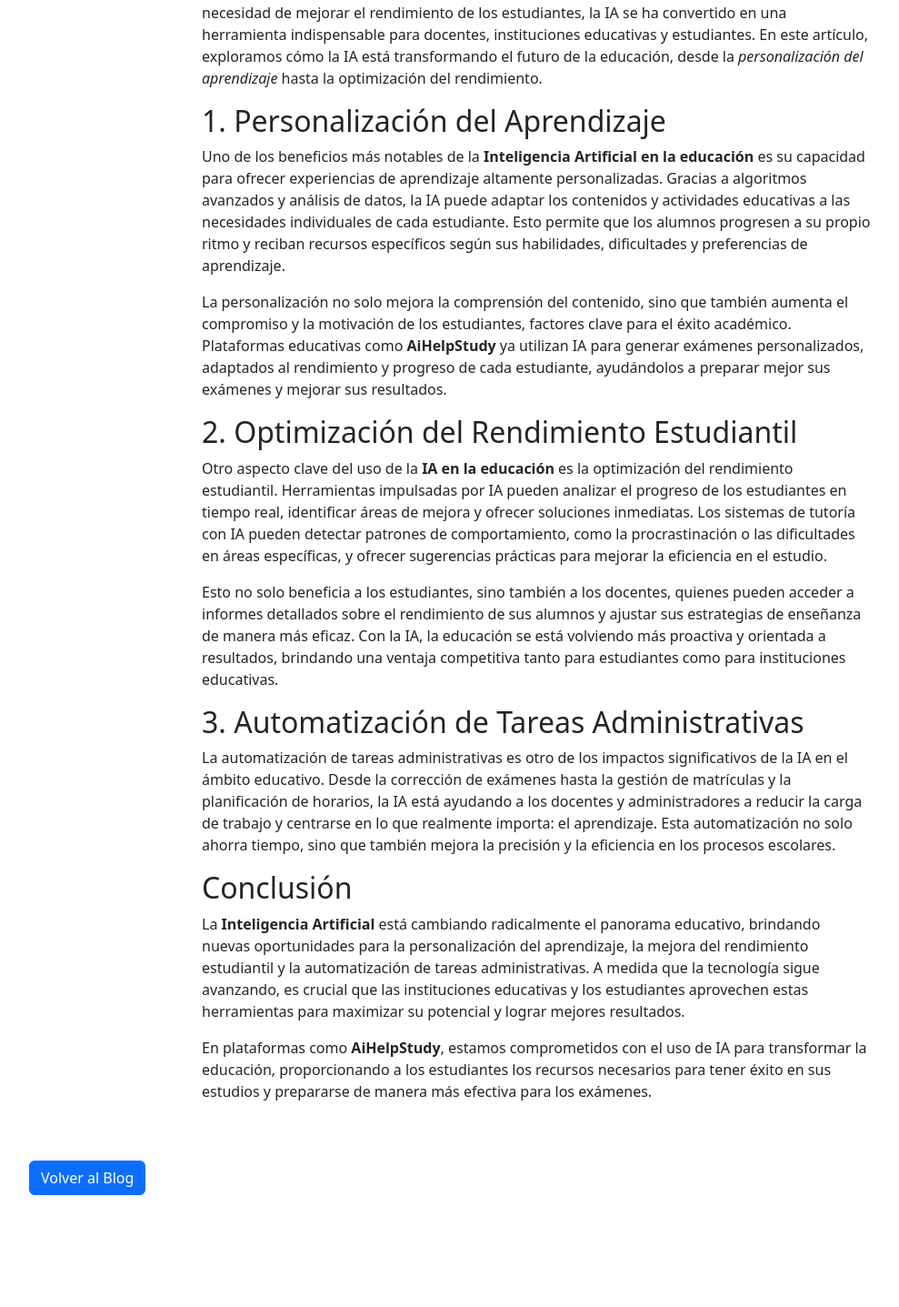
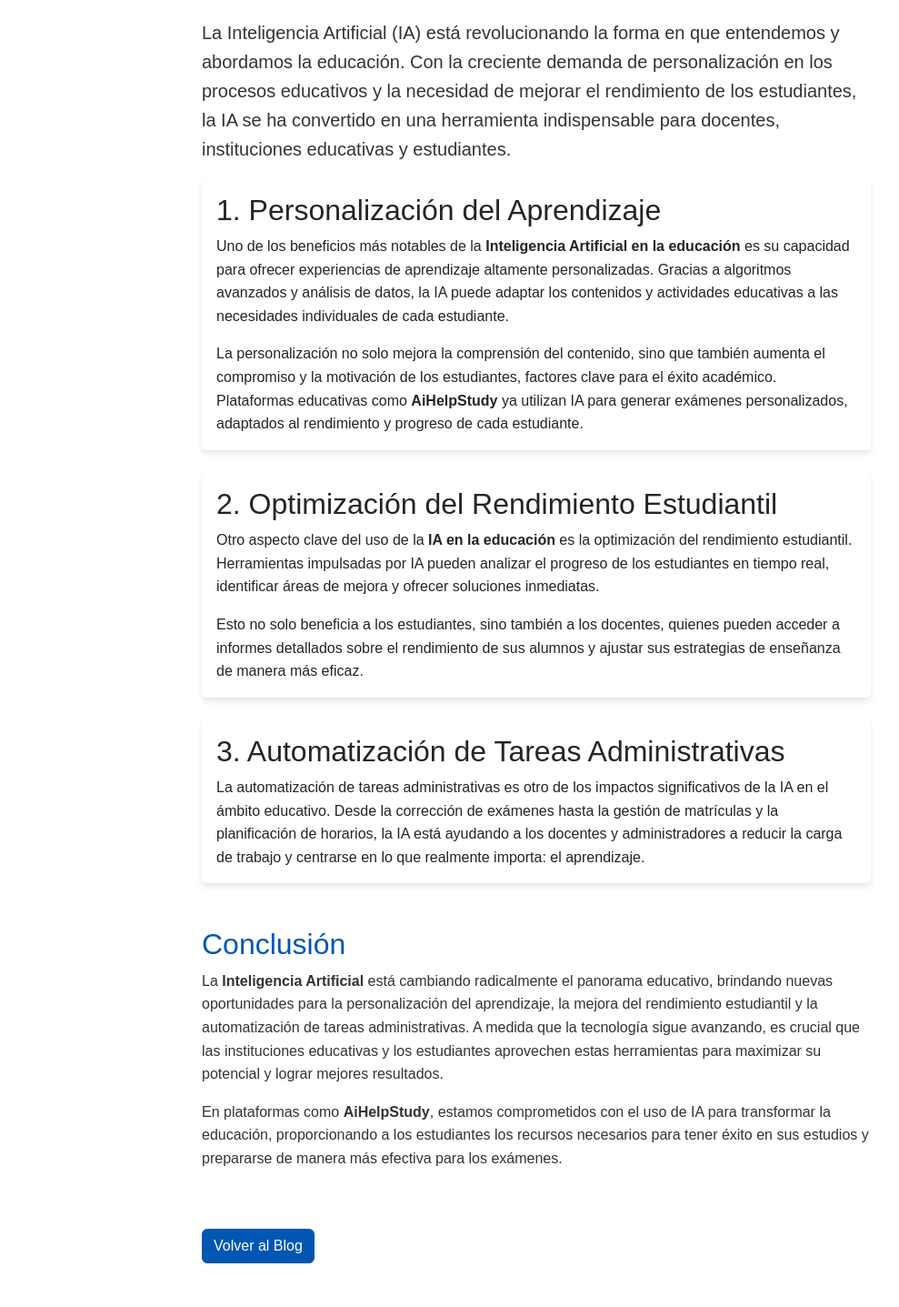
Before and after one commit to Julia-ai1/juliacopiaparaespa-a, a Flask app: template templates/post1.html in a window 1280 px wide. Shown: the part 514-1951 px from the top of the page at 91% size, without its empty margins (50-1039 px from the left). Before the commit the page ends 1828 px from the top, so only its background shows below. Run offline with Flask 3, Linux system fonts and the light colour scheme; the template is opened without the code that fills it, so the values that code supplies are empty.

Commit message:
subida post

```diff
--- a/templates/post1.html
+++ b/templates/post1.html
@@ -7,49 +7,106 @@
     <meta name="keywords" content="Educación, Inteligencia Artificial, IA en educación, personalización del aprendizaje, tecnología educativa">
     <title>El Impacto de la Inteligencia Artificial en la Educación</title>
     <link href="https://cdn.jsdelivr.net/npm/bootstrap@5.3.0/dist/css/bootstrap.min.css" rel="stylesheet">
+    <style>
+        body {
+            font-family: 'Arial', sans-serif;
+            line-height: 1.6;
+            color: #333;
+        }
+        .header-bg {
+            background-color: #f8f9fa;
+            padding: 2rem 0;
+            margin-bottom: 2rem;
+        }
+        h1, h2 {
+            color: #0056b3;
+        }
+        .lead {
+            font-size: 1.25rem;
+            font-weight: 300;
+        }
+        .card {
+            border: none;
+            box-shadow: 0 4px 6px rgba(0,0,0,0.1);
+            transition: all 0.3s ease;
+        }
+        .card:hover {
+            transform: translateY(-5px);
+            box-shadow: 0 6px 12px rgba(0,0,0,0.15);
+        }
+        .btn-primary {
+            background-color: #0056b3;
+            border-color: #0056b3;
+        }
+        .btn-primary:hover {
+            background-color: #003d82;
+            border-color: #003d82;
+        }
+    </style>
 </head>
 <body>
-    <div class="container my-5">
+    <header class="header-bg">
+        <div class="container">
             <h1 class="text-center">El Impacto de la Inteligencia Artificial en la Educación</h1>
             <p class="text-center text-muted">Publicado el 4 de octubre de 2024</p>
+        </div>
+    </header>
+
+    <div class="container my-5">
         <div class="row">
-            <div class="col-md-8 offset-md-2">
-                <img src="ruta_imagen_blog1.jpg" alt="Educación e IA" class="img-fluid mb-4">
-                <p>
-                    La <strong>Inteligencia Artificial (IA)</strong> está revolucionando la forma en que entendemos y abordamos la <strong>educación</strong>. Con la creciente demanda de personalización en los procesos educativos y la necesidad de mejorar el rendimiento de los estudiantes, la IA se ha convertido en una herramienta indispensable para docentes, instituciones educativas y estudiantes. En este artículo, exploramos cómo la IA está transformando el futuro de la educación, desde la <em>personalización del aprendizaje</em> hasta la optimización del rendimiento.
+            <div class="col-lg-8 offset-lg-2">
+                <!-- Imagen de Stock sobre Educación e IA -->
+                <img src="https://images.unsplash.com/photo-1556012018-369d86a5a30d?crop=entropy&cs=tinysrgb&fit=max&fm=jpg&ixid=MnwzNjUyOXwwfDF8c2VhcmNofDI2fHxlZHVjYXRpb258ZW58MHx8fHwxNjAzMTg2NDEz&ixlib=rb-1.2.1&q=80&w=800"
+                     alt="Educación e IA" class="img-fluid rounded mb-4">
+
+                <p class="lead">
+                    La <strong>Inteligencia Artificial (IA)</strong> está revolucionando la forma en que entendemos y abordamos la <strong>educación</strong>. Con la creciente demanda de personalización en los procesos educativos y la necesidad de mejorar el rendimiento de los estudiantes, la IA se ha convertido en una herramienta indispensable para docentes, instituciones educativas y estudiantes.
                 </p>
 
-                <h2>1. Personalización del Aprendizaje</h2>
-                <p>
-                    Uno de los beneficios más notables de la <strong>Inteligencia Artificial en la educación</strong> es su capacidad para ofrecer experiencias de aprendizaje altamente personalizadas. Gracias a algoritmos avanzados y análisis de datos, la IA puede adaptar los contenidos y actividades educativas a las necesidades individuales de cada estudiante. Esto permite que los alumnos progresen a su propio ritmo y reciban recursos específicos según sus habilidades, dificultades y preferencias de aprendizaje.
+                <div class="card mb-4">
+                    <div class="card-body">
+                        <h2 class="card-title">1. Personalización del Aprendizaje</h2>
+                        <p class="card-text">
+                            Uno de los beneficios más notables de la <strong>Inteligencia Artificial en la educación</strong> es su capacidad para ofrecer experiencias de aprendizaje altamente personalizadas. Gracias a algoritmos avanzados y análisis de datos, la IA puede adaptar los contenidos y actividades educativas a las necesidades individuales de cada estudiante.
                         </p>
-                <p>
-                    La personalización no solo mejora la comprensión del contenido, sino que también aumenta el compromiso y la motivación de los estudiantes, factores clave para el éxito académico. Plataformas educativas como <strong>AiHelpStudy</strong> ya utilizan IA para generar exámenes personalizados, adaptados al rendimiento y progreso de cada estudiante, ayudándolos a preparar mejor sus exámenes y mejorar sus resultados.
+                        <p class="card-text">
+                            La personalización no solo mejora la comprensión del contenido, sino que también aumenta el compromiso y la motivación de los estudiantes, factores clave para el éxito académico. Plataformas educativas como <strong>AiHelpStudy</strong> ya utilizan IA para generar exámenes personalizados, adaptados al rendimiento y progreso de cada estudiante.
                         </p>
+                    </div>
+                </div>
 
-                <h2>2. Optimización del Rendimiento Estudiantil</h2>
-                <p>
-                    Otro aspecto clave del uso de la <strong>IA en la educación</strong> es la optimización del rendimiento estudiantil. Herramientas impulsadas por IA pueden analizar el progreso de los estudiantes en tiempo real, identificar áreas de mejora y ofrecer soluciones inmediatas. Los sistemas de tutoría con IA pueden detectar patrones de comportamiento, como la procrastinación o las dificultades en áreas específicas, y ofrecer sugerencias prácticas para mejorar la eficiencia en el estudio.
+                <div class="card mb-4">
+                    <div class="card-body">
+                        <h2 class="card-title">2. Optimización del Rendimiento Estudiantil</h2>
+                        <p class="card-text">
+                            Otro aspecto clave del uso de la <strong>IA en la educación</strong> es la optimización del rendimiento estudiantil. Herramientas impulsadas por IA pueden analizar el progreso de los estudiantes en tiempo real, identificar áreas de mejora y ofrecer soluciones inmediatas.
                         </p>
-                <p>
-                    Esto no solo beneficia a los estudiantes, sino también a los docentes, quienes pueden acceder a informes detallados sobre el rendimiento de sus alumnos y ajustar sus estrategias de enseñanza de manera más eficaz. Con la IA, la educación se está volviendo más proactiva y orientada a resultados, brindando una ventaja competitiva tanto para estudiantes como para instituciones educativas.
+                        <p class="card-text">
+                            Esto no solo beneficia a los estudiantes, sino también a los docentes, quienes pueden acceder a informes detallados sobre el rendimiento de sus alumnos y ajustar sus estrategias de enseñanza de manera más eficaz.
                         </p>
+                    </div>
+                </div>
 
-                <h2>3. Automatización de Tareas Administrativas</h2>
-                <p>
-                    La automatización de tareas administrativas es otro de los impactos significativos de la IA en el ámbito educativo. Desde la corrección de exámenes hasta la gestión de matrículas y la planificación de horarios, la IA está ayudando a los docentes y administradores a reducir la carga de trabajo y centrarse en lo que realmente importa: el aprendizaje. Esta automatización no solo ahorra tiempo, sino que también mejora la precisión y la eficiencia en los procesos escolares.
+                <div class="card mb-4">
+                    <div class="card-body">
+                        <h2 class="card-title">3. Automatización de Tareas Administrativas</h2>
+                        <p class="card-text">
+                            La automatización de tareas administrativas es otro de los impactos significativos de la IA en el ámbito educativo. Desde la corrección de exámenes hasta la gestión de matrículas y la planificación de horarios, la IA está ayudando a los docentes y administradores a reducir la carga de trabajo y centrarse en lo que realmente importa: el aprendizaje.
                         </p>
+                    </div>
+                </div>
 
-                <h2>Conclusión</h2>
+                <h2 class="mt-5">Conclusión</h2>
                 <p>
                     La <strong>Inteligencia Artificial</strong> está cambiando radicalmente el panorama educativo, brindando nuevas oportunidades para la personalización del aprendizaje, la mejora del rendimiento estudiantil y la automatización de tareas administrativas. A medida que la tecnología sigue avanzando, es crucial que las instituciones educativas y los estudiantes aprovechen estas herramientas para maximizar su potencial y lograr mejores resultados.
                 </p>
                 <p>
                     En plataformas como <strong>AiHelpStudy</strong>, estamos comprometidos con el uso de IA para transformar la educación, proporcionando a los estudiantes los recursos necesarios para tener éxito en sus estudios y prepararse de manera más efectiva para los exámenes.
                 </p>
+
+                <a href="index.html#blog" class="btn btn-primary mt-5">Volver al Blog</a>
             </div>
         </div>
-        <a href="index.html#blog" class="btn btn-primary mt-5">Volver al Blog</a>
     </div>
 
     <script src="https://cdn.jsdelivr.net/npm/bootstrap@5.3.0/dist/js/bootstrap.bundle.min.js"></script>
```
Also changed, not shown: post2.html (+58 -3 lines), templates/landing.html (+5 -5 lines). Lines whose indentation alone changed are shown as unchanged.
